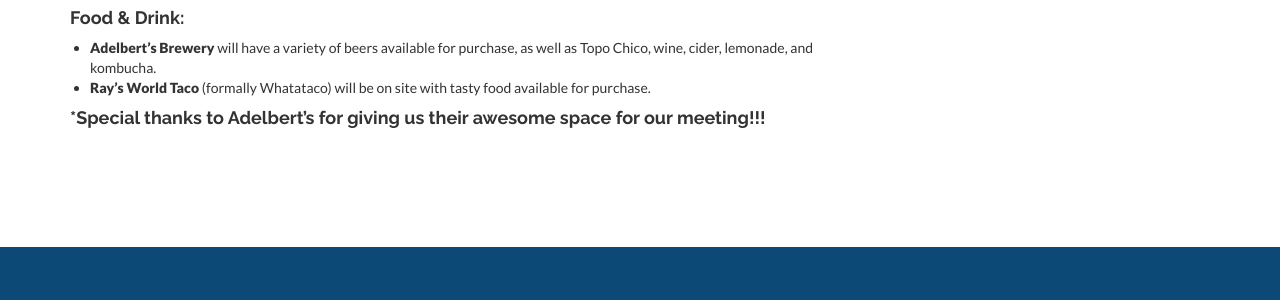
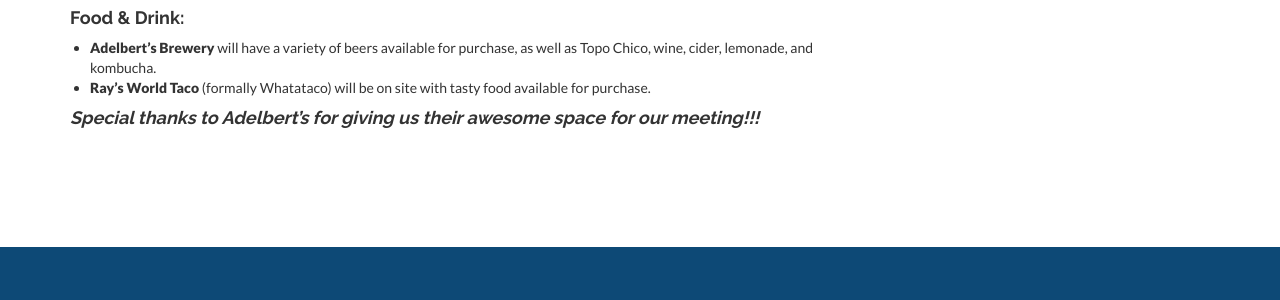
Before and after one commit to centexgis/centexgis.github.io, a Jekyll site: the page built from _posts/events/2017-03-20-centex-gis-meeting-march.md, in a window 1280 px wide and 900 px high, scrolled down 485 px. Shown: the part 336-636 px from the top of the window. Built offline with Jekyll 4.4.1, drawn with Linux system fonts in a browser that asks for light colours; nearby versions of some CDN libraries.

```diff
--- a/_posts/events/2017-03-20-centex-gis-meeting-march.md
+++ b/_posts/events/2017-03-20-centex-gis-meeting-march.md
@@ -32,4 +32,4 @@ categories:
 
 
 
-#### *Special thanks to Adelbert's for giving us their awesome space for our meeting!!!
+#### *Special thanks to Adelbert's for giving us their awesome space for our meeting!!!*
```
